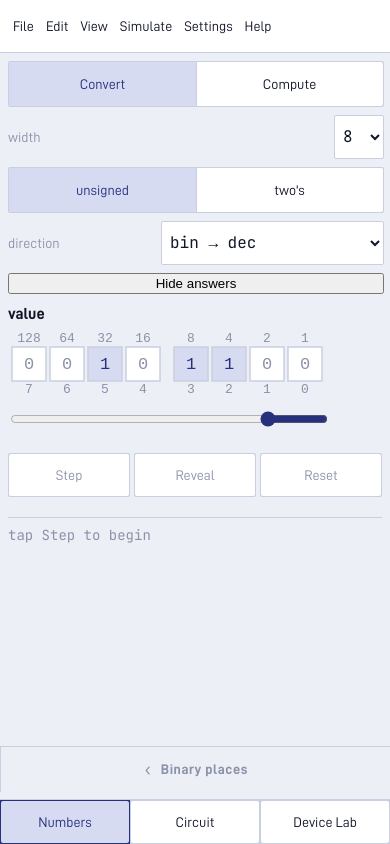
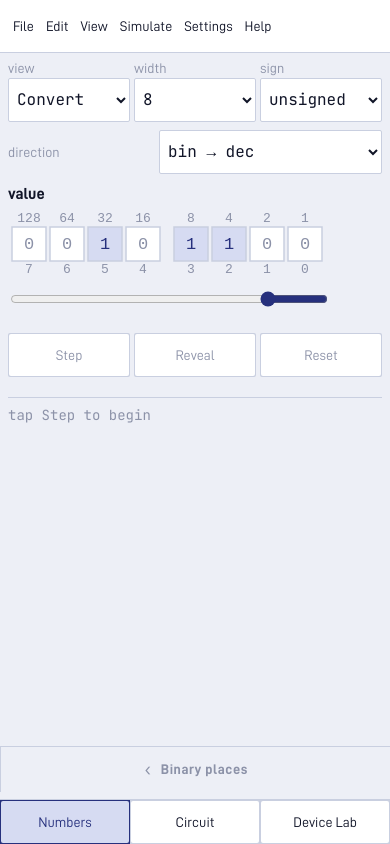
Before and after one commit to ramzorevelo/logicuitry, a React (Vite) app: page / in a window 390 px wide. Built offline with nearby package versions, Linux system fonts and the light colour scheme.

Commit message:
Fit Numbers workbench bar on mobile

```diff
--- a/src/ui/workbench-numbers/NumbersWorkbench.tsx
+++ b/src/ui/workbench-numbers/NumbersWorkbench.tsx
@@ -2,7 +2,13 @@ import type { ConvertDir, Interpretation, Operator } from '../../core/numkit/typ
 import './numbers.css';
 import { ConvertTab, FAMILIES } from './ConvertTab';
 import { ComputeTab, OPS } from './ComputeTab';
-import { useNumbersStore, WIDTHS, type BitWidth, type NumbersTab } from './numbersStore';
+import {
+  offersHideAnswers,
+  useNumbersStore,
+  WIDTHS,
+  type BitWidth,
+  type NumbersTab,
+} from './numbersStore';
 import { useCompact } from '../compact';
 
 const TABS: { id: NumbersTab; label: string }[] = [
@@ -11,7 +17,8 @@ const TABS: { id: NumbersTab; label: string }[] = [
 ];
 
 export function NumbersWorkbench() {
-  const { tab, width, interp, convertDir, operator, hideAnswers } = useNumbersStore();
+  const { tab, width, interp, convertDir, operator, hideAnswers, stepIndex, answersShown } =
+    useNumbersStore();
   const setTab = useNumbersStore((s) => s.setTab);
   const setWidth = useNumbersStore((s) => s.setWidth);
   const setInterp = useNumbersStore((s) => s.setInterp);
@@ -23,6 +30,29 @@ export function NumbersWorkbench() {
   return (
     <div className="numbers-workbench">
       <div className="numbers-workbench__bar">
+        {/* Three controls that belong together. `display: contents` on the
+            desktop leaves the bar's own flex layout untouched; compact lays
+            them out as one row of three, instead of three full-width rows of a
+            column that ate half the screen. A segmented control needs room to
+            show every option at once, which a phone does not have, so there it
+            becomes a select like the other two. */}
+        <div className="numbers-workbench__modes">
+          {compact ? (
+            <label className="field">
+              view
+              <select
+                className="select"
+                value={tab}
+                onChange={(e) => setTab(e.target.value as NumbersTab)}
+              >
+                {TABS.map((t) => (
+                  <option key={t.id} value={t.id}>
+                    {t.label}
+                  </option>
+                ))}
+              </select>
+            </label>
+          ) : (
             <div className="segmented">
               {TABS.map((t) => (
                 <button
@@ -35,6 +65,7 @@ export function NumbersWorkbench() {
                 </button>
               ))}
             </div>
+          )}
 
           <label className="field">
             width
@@ -51,12 +82,32 @@ export function NumbersWorkbench() {
             </select>
           </label>
 
+          {compact ? (
+            <label className="field">
+              sign
+              <select
+                className="select"
+                value={interp}
+                onChange={(e) => setInterp(e.target.value as Interpretation)}
+              >
+                <option value="unsigned">unsigned</option>
+                <option value="twos">two&apos;s</option>
+              </select>
+            </label>
+          ) : (
             <div className="segmented">
               {(['unsigned', 'twos'] as Interpretation[]).map((i) => (
-            <button key={i} type="button" aria-pressed={interp === i} onClick={() => setInterp(i)}>
+                <button
+                  key={i}
+                  type="button"
+                  aria-pressed={interp === i}
+                  onClick={() => setInterp(i)}
+                >
                   {i === 'twos' ? "two's" : 'unsigned'}
                 </button>
               ))}
+            </div>
+          )}
         </div>
 
         {tab === 'convert' ? (
@@ -79,9 +130,11 @@ export function NumbersWorkbench() {
                 ))}
               </select>
             </label>
+            {offersHideAnswers({ hideAnswers, stepIndex, answersShown }) ? (
               <button type="button" aria-pressed={hideAnswers} onClick={toggleHideAnswers}>
                 Hide answers
               </button>
+            ) : null}
             {/* Keys, so only where there is a keyboard: on a phone this named
                 three shortcuts that do not exist, and the Convert tab shows
                 Step / Reveal / Reset buttons there instead. */}
--- a/src/ui/workbench-numbers/numbers.css
+++ b/src/ui/workbench-numbers/numbers.css
@@ -13,6 +13,12 @@
 /* Centered content column on wide monitors (design-system layout skeleton). */
 .workbench-area > .numbers-workbench {
   --workbench-max: 1100px;
+}
+
+/* The grouping exists for compact only; on the desktop the three controls
+   stay direct children of the bar's flex row. */
+.numbers-workbench__modes {
+  display: contents;
 }
 
 .numbers-workbench__bar {
@@ -485,6 +491,25 @@
   justify-content: space-between;
 }
 
+/* View, width and sign as one row of three rather than three stacked rows.
+   The bar is a column here, and five full-width rows of controls took half a
+   phone screen before the workbench itself got any. */
+.app-shell--compact .numbers-workbench__modes {
+  display: flex;
+  gap: var(--space-unit);
+}
+
+/* Equal thirds: min-width 0 because a select's intrinsic width otherwise
+   refuses to shrink and pushes the row wider than the screen. */
+.app-shell--compact .numbers-workbench__modes > .field {
+  flex: 1 1 0;
+  min-width: 0;
+  flex-direction: column;
+  align-items: stretch;
+  justify-content: flex-start;
+  gap: 2px;
+}
+
 /* A segmented control has to divide its row evenly. Left to shrink-wrap it
    gives "Convert" a third of the width and "Compute" the rest, which reads as
    a bug rather than as two equal choices. */
--- a/src/ui/workbench-numbers/numbersStore.ts
+++ b/src/ui/workbench-numbers/numbersStore.ts
@@ -108,3 +108,16 @@ export const useNumbersStore = create<NumbersState>((set) => ({
   toggleHideAnswers: () => set((s) => ({ hideAnswers: !s.hideAnswers, ...RESET_STEPS })),
   answersShown: false,
 }));
+
+/** Whether the Hide answers toggle earns its place in the bar. With masking on
+ *  and nothing revealed there is nothing for it to hide, and it was pure
+ *  chrome in a bar that a phone could not spare the height for. Revealing
+ *  brings it back, and it is always there while nothing is being hidden, since
+ *  that is the state it exists to leave. */
+export function offersHideAnswers(s: {
+  hideAnswers: boolean;
+  stepIndex: number;
+  answersShown: boolean;
+}): boolean {
+  return !s.hideAnswers || s.stepIndex >= 0 || s.answersShown;
+}
```
Also changed, not shown: 2 other files (tests, documents, lock files or other folders). Lines whose indentation alone changed are shown as unchanged.
